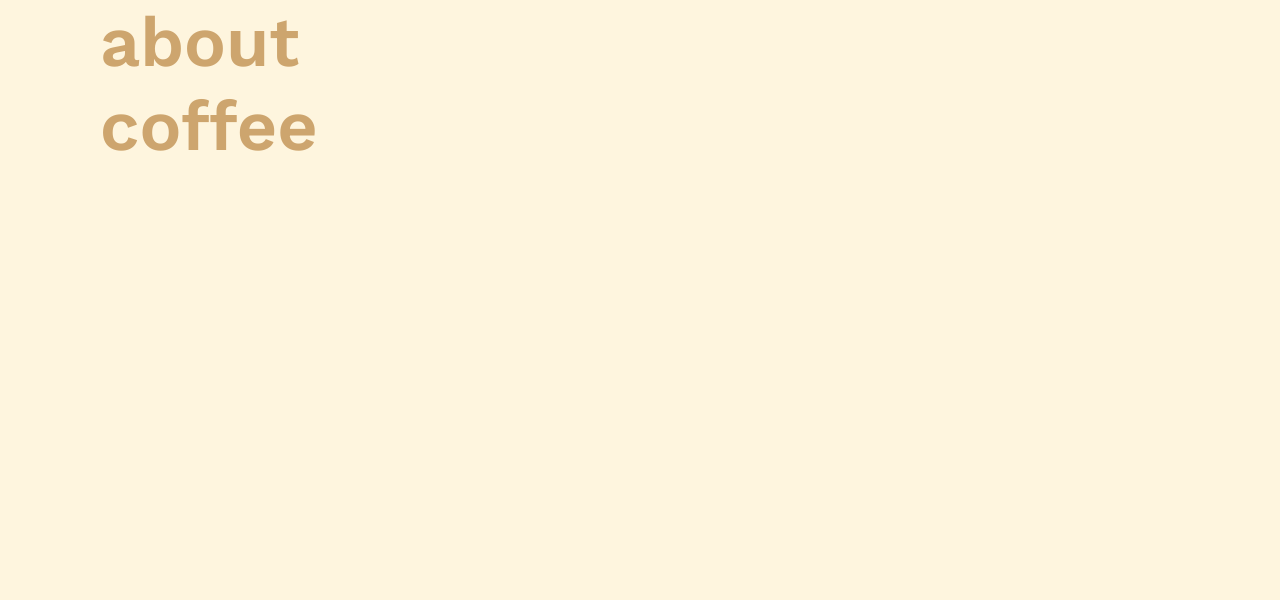
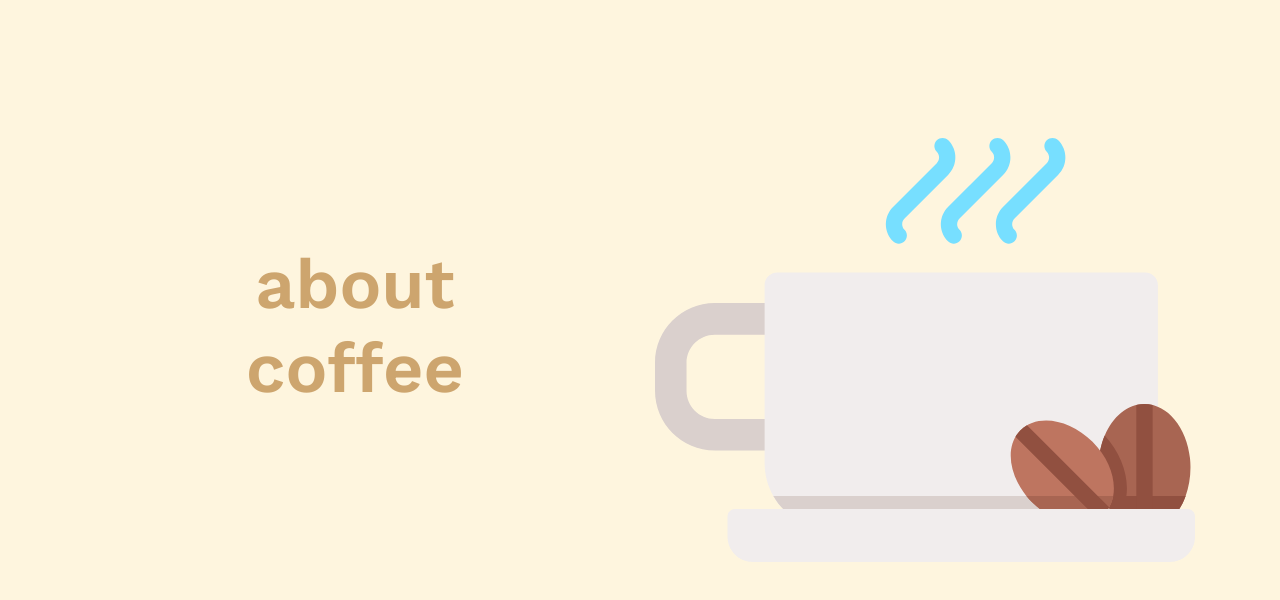
Before and after one commit to desslinga/about-coffee, a React (Create React App) app: page / in a window 1280 px wide. Shown: the top 600 px of the page. Built offline with nearby package versions, Linux system fonts and the light colour scheme.

Commit message:
Added coffee placeholder, and more title styling.

```diff
--- a/src/components/App.js
+++ b/src/components/App.js
@@ -2,14 +2,19 @@ import React from 'react';
 import 'bootstrap/dist/css/bootstrap.min.css';
 import '../styles/styles.scss';
 
+import coffeeLanding from '../assets/coffee.svg';
+
 class App extends React.Component {
   render() {
     return (
-      <div className="container">
-        <div className="col-6">
-          <h1>about <br/> coffee</h1>
-        </div>
-        <div className="col-6">
+      <div className="container" id="landing">
+        <div className="row">
+          <div className="col-12 col-sm-6">
+            <h1 className="title">about <br/> coffee</h1>
+          </div>
+          <div className="col-12 col-sm-6">
+            <img style={{width: '100%'}} src={coffeeLanding}/>
+          </div>
         </div>
       </div>
     );
--- a/src/styles/styles.scss
+++ b/src/styles/styles.scss
@@ -11,3 +11,12 @@ html, body {
   font-family: $font-main;
   background-color: $light-cream;
 }
+
+#landing {
+  margin-top: 10vh;
+  height: 90vh;
+  & .title {
+    margin-top: 30%;
+    text-align: center;
+  }
+}
```
Also changed, not shown: src/assets/coffee.svg (added).
